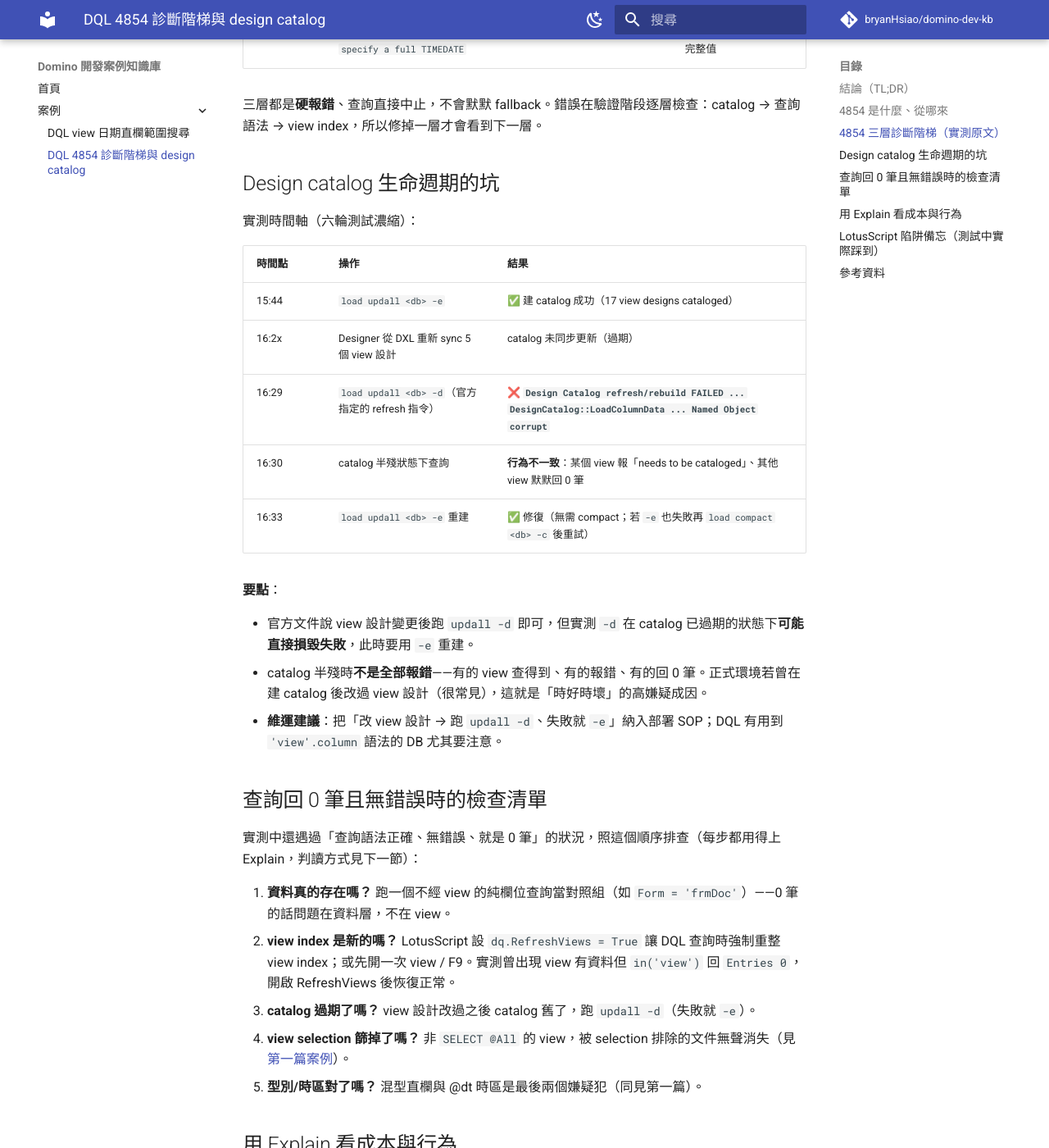
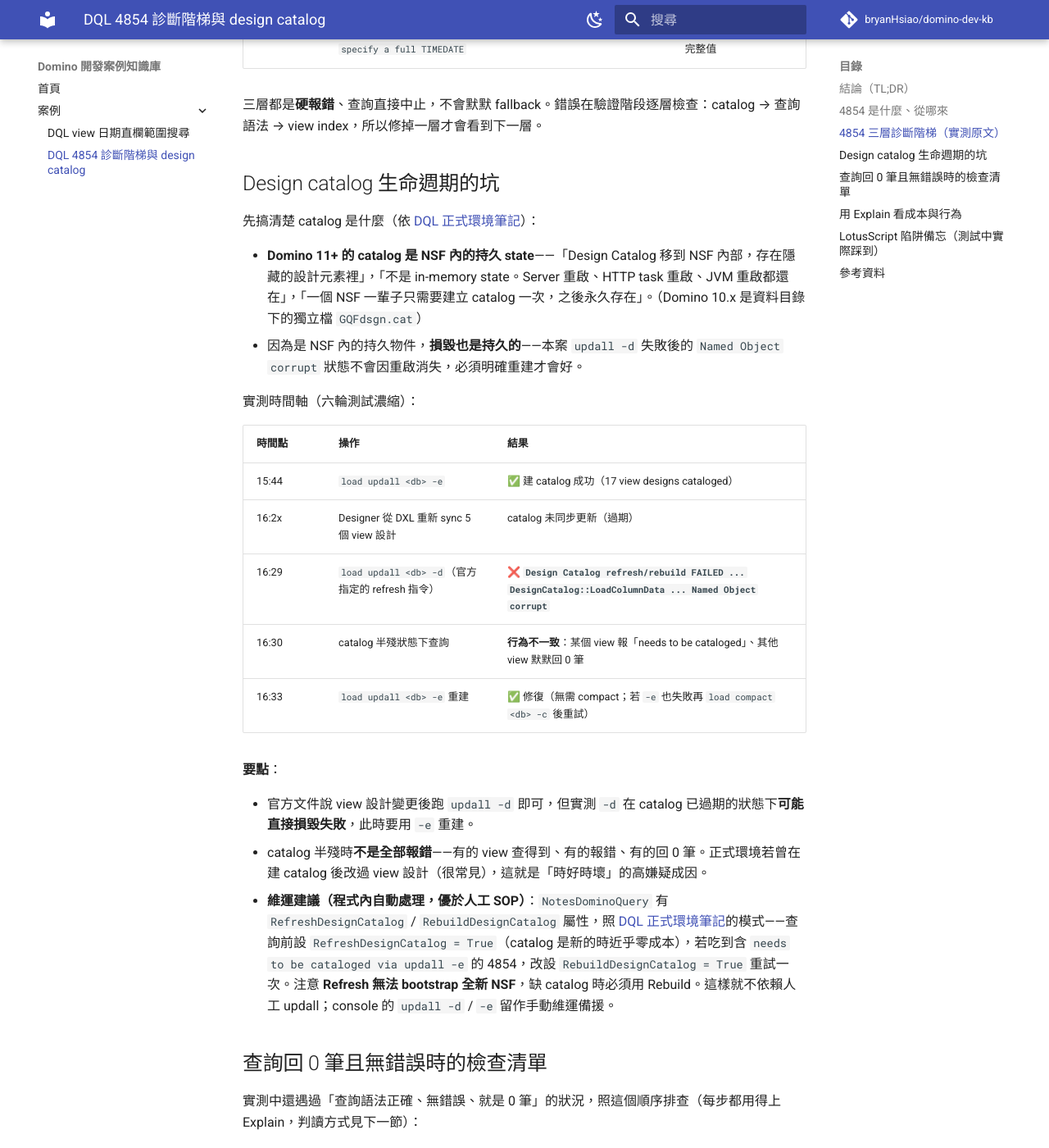
Before and after one commit to bryanHsiao/domino-dev-kb, an MkDocs documentation site: the page built from docs/cases/2026-07-16-dql-4854-diagnostic-ladder.md, in a window 1280 px wide and 1400 px high, scrolled down 1531 px. Shown: the whole window at 82% size. Built offline with MkDocs 1.6.1 and Material for MkDocs 9.7.7, drawn with Linux system fonts in a browser that asks for light colours; comment, search, counter and statistics services are not loaded; some of the changed text lies outside the part shown.

Commit message:
依 dql-production 筆記修正：catalog 為 NSF 內持久 state、agtQueryCount 加 Refresh/Rebuild 自動修復

```diff
--- a/docs/cases/2026-07-16-dql-4854-diagnostic-ladder.md
+++ b/docs/cases/2026-07-16-dql-4854-diagnostic-ladder.md
@@ -50,6 +50,11 @@ in ('vwTestTyped') and ...                        ← ③ 原查詢字串回顯
 
 ## Design catalog 生命週期的坑
 
+先搞清楚 catalog 是什麼（依 [DQL 正式環境筆記](https://bryanhsiao.github.io/domino-news/posts/dql-production/)）：
+
+- **Domino 11+ 的 catalog 是 NSF 內的持久 state**——「Design Catalog 移到 NSF 內部，存在隱藏的設計元素裡」，「不是 in-memory state。Server 重啟、HTTP task 重啟、JVM 重啟都還在」，「一個 NSF 一輩子只需要建立 catalog 一次，之後永久存在」。（Domino 10.x 是資料目錄下的獨立檔 `GQFdsgn.cat`）
+- 因為是 NSF 內的持久物件，**損毀也是持久的**——本案 `updall -d` 失敗後的 `Named Object corrupt` 狀態不會因重啟消失，必須明確重建才會好。
+
 實測時間軸（六輪測試濃縮）：
 
 | 時間點 | 操作 | 結果 |
@@ -64,7 +69,7 @@ in ('vwTestTyped') and ...                        ← ③ 原查詢字串回顯
 
 - 官方文件說 view 設計變更後跑 `updall -d` 即可，但實測 `-d` 在 catalog 已過期的狀態下**可能直接損毀失敗**，此時要用 `-e` 重建。
 - catalog 半殘時**不是全部報錯**——有的 view 查得到、有的報錯、有的回 0 筆。正式環境若曾在建 catalog 後改過 view 設計（很常見），這就是「時好時壞」的高嫌疑成因。
-- **維運建議**：把「改 view 設計 → 跑 `updall -d`、失敗就 `-e`」納入部署 SOP；DQL 有用到 `'view'.column` 語法的 DB 尤其要注意。
+- **維運建議（程式內自動處理，優於人工 SOP）**：`NotesDominoQuery` 有 `RefreshDesignCatalog` / `RebuildDesignCatalog` 屬性，照 [DQL 正式環境筆記](https://bryanhsiao.github.io/domino-news/posts/dql-production/)的模式——查詢前設 `RefreshDesignCatalog = True`（catalog 是新的時近乎零成本），若吃到含 `needs to be cataloged via updall -e` 的 4854，改設 `RebuildDesignCatalog = True` 重試一次。注意 **Refresh 無法 bootstrap 全新 NSF**，缺 catalog 時必須用 Rebuild。這樣就不依賴人工 updall；console 的 `updall -d` / `-e` 留作手動維運備援。
 
 ## 查詢回 0 筆且無錯誤時的檢查清單
 
@@ -108,5 +113,6 @@ in ('vwTestTyped') and ...                        ← ③ 原查詢字串回顯
 
 - [Design catalog — HCL Domino Designer 14.5.1](https://help.hcl-software.com/dom_designer/14.5.1/basic/dql_design_catalog.html)
 - [DQL syntax — HCL Domino Designer 14.5.1](https://help.hcl-software.com/dom_designer/14.5.1/basic/dql_syntax.html)
+- [DQL 正式環境筆記（catalog 儲存機制與 Refresh/Rebuild 模式）— domino-news](https://bryanhsiao.github.io/domino-news/posts/dql-production/)
 - [第一篇案例：DQL view 日期直欄型別查證](2026-07-16-dql-view-date-column.md)
 - 測試素材：repo 的 `odp-assets/`（4 views + 2 agents，可重複部署驗證）
```
Also changed, not shown: 1 other file.
